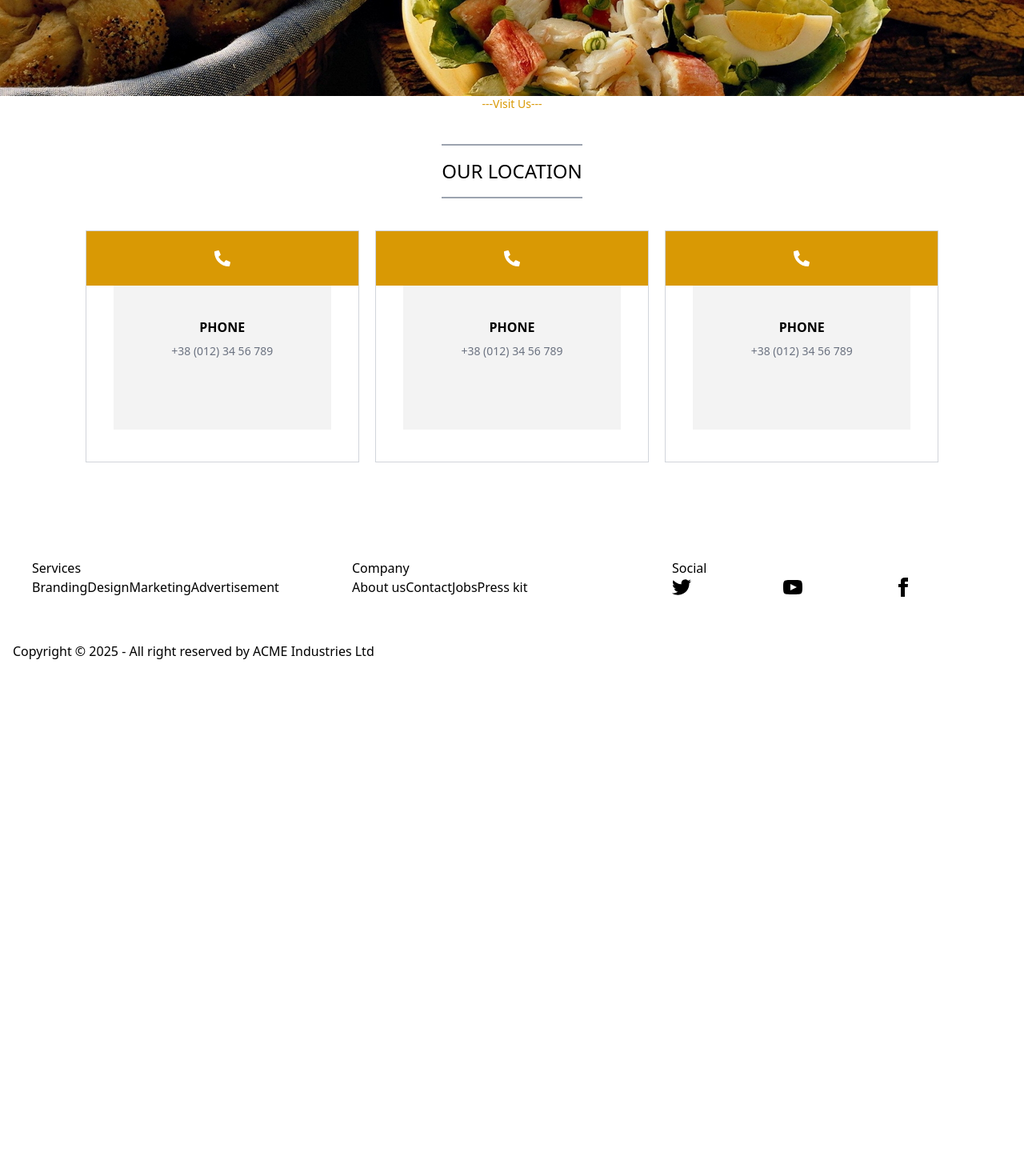
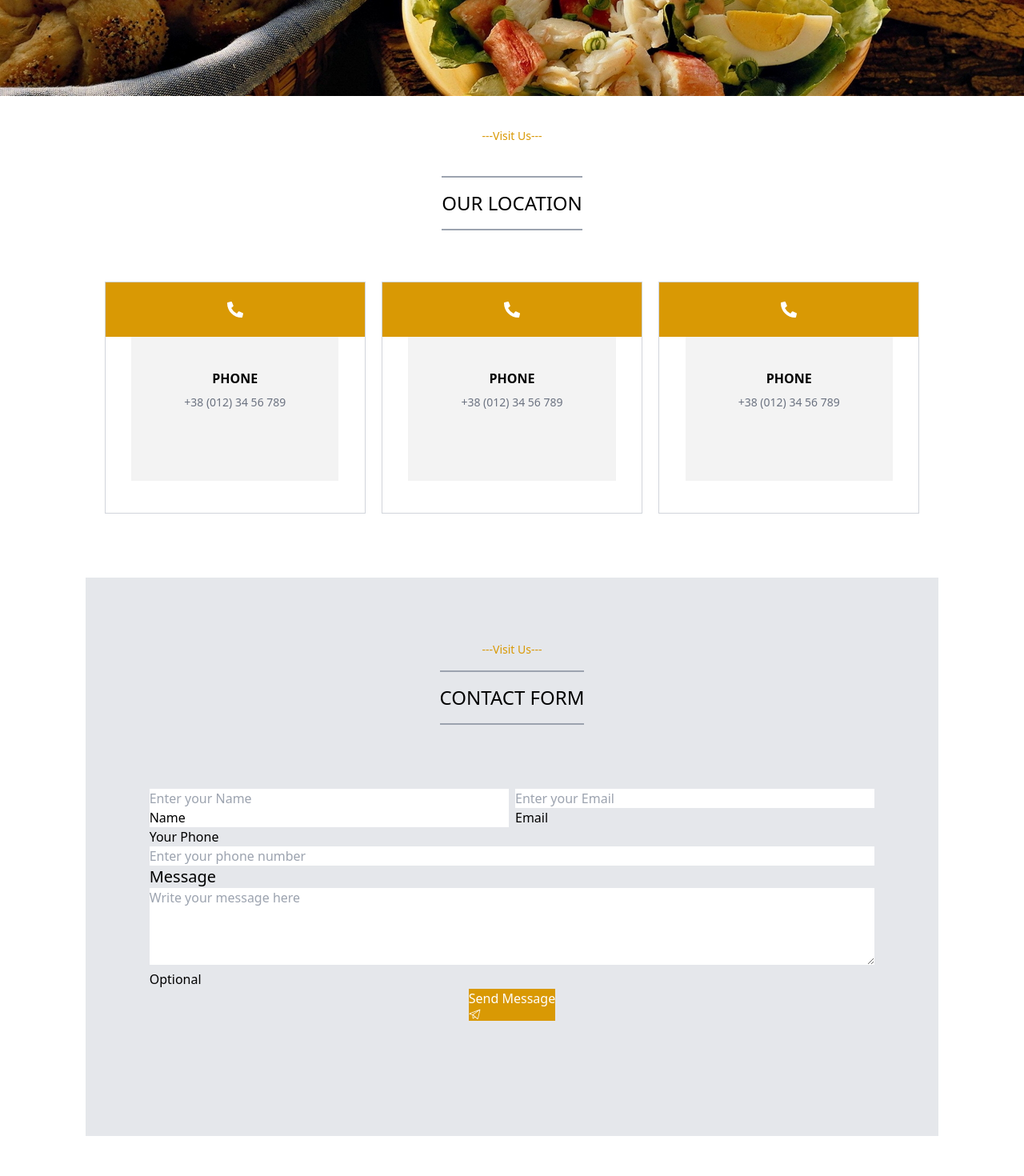
Before and after one commit to TanvirAhmed-1/Restaurant-web-project, a React (Vite) app: page /contact in a window 1280 px wide. Shown: the part 680-2150 px from the top of the page at 80% size. Before the commit the page ends 1522 px from the top, so only its background shows below. Built offline with nearby package versions, Linux system fonts and the light colour scheme.

Commit message:
add menu page

```diff
--- a/src/Pages/ContactUs/ContactUs.jsx
+++ b/src/Pages/ContactUs/ContactUs.jsx
@@ -1,11 +1,12 @@
 import { FaPhoneAlt } from "react-icons/fa";
 import "../../index.css";
+import { PiTelegramLogoLight } from "react-icons/pi";
 
 const ContactUs = () => {
   return (
     <div className="bg-white">
       <div className="contact-img min-h-[800px] w-full flex justify-center items-center">
-        <div className="bg-black opacity-40 py-40 px-72 z-40 space-y-4">
+        <div className="bg-black bg-opacity-40 py-40 px-72 z-40 space-y-4">
           <h1 className="uppercase text-white text-5xl text-center">
             Contact us
           </h1>
@@ -14,16 +15,14 @@ const ContactUs = () => {
       </div>
 
       {/* location */}
-      <div>
-        <p className="text-[#D99904] text-sm text-center">
-        ---Visit Us---
-        </p>
+      <div className="py-10">
+        <p className="text-[#D99904] text-sm text-center">---Visit Us---</p>
         <div className="flex justify-center items-center py-10">
           <p className="text-black text-2xl text-center border-t-2 border-b-2 py-4 border-gray-400">
             OUR LOCATION
           </p>
         </div>
-        <div className="grid md:grid-cols-3 grid-cols-1 gap-5 w-10/12 mx-auto pb-20">
+        <div className="grid md:grid-cols-3 grid-cols-1 gap-5 lg:w-10/12 mx-auto pb-20 p-6">
           <div className=" border border-solid border-gray-300 flex justify-center items-center flex-col pb-10">
             <div className="bg-[#D99904] py-6 w-full flex justify-center items-center ">
               <p>
@@ -31,7 +30,9 @@ const ContactUs = () => {
               </p>
             </div>
             <div className="bg-[#F3F3F3]  grid justify-center items-center w-4/5 pt-10 pb-20">
-                <h1 className="uppercase text-black font-semibold text-center">Phone</h1>
+              <h1 className="uppercase text-black font-semibold text-center">
+                Phone
+              </h1>
               <p className="text-gray-500 py-2 text-sm">+38 (012) 34 56 789</p>
             </div>
           </div>
@@ -43,7 +44,9 @@ const ContactUs = () => {
               </p>
             </div>
             <div className="bg-[#F3F3F3]  grid justify-center items-center w-4/5 pt-10 pb-20">
-                <h1 className="uppercase text-black font-semibold text-center">Phone</h1>
+              <h1 className="uppercase text-black font-semibold text-center">
+                Phone
+              </h1>
               <p className="text-gray-500 py-2 text-sm">+38 (012) 34 56 789</p>
             </div>
           </div>
@@ -55,12 +58,60 @@ const ContactUs = () => {
               </p>
             </div>
             <div className="bg-[#F3F3F3]  grid justify-center items-center w-4/5 pt-10 pb-20">
-                <h1 className="uppercase text-black font-semibold text-center">Phone</h1>
+              <h1 className="uppercase text-black font-semibold text-center">
+                Phone
+              </h1>
               <p className="text-gray-500 py-2 text-sm">+38 (012) 34 56 789</p>
             </div>
           </div>
+        </div>
 
+        {/* contact form */}
 
+        <div className="lg:p-20  md:w-10/12 p-10 md:p-6 mx-auto bg-gray-200">
+          <p className="text-[#D99904] text-sm text-center">---Visit Us---</p>
+          <div className="flex justify-center items-center py-4">
+            <p className="text-black text-2xl text-center border-t-2 border-b-2 py-4 border-gray-400">
+              CONTACT FORM
+            </p>
+          </div>
+          <div className="py-16">
+            <div className=" grid md:grid-cols-2 gap-2  grid-cols-1 ">
+              <label className="floating-label bg-white w-full">
+                <input
+                  type="text"
+                  placeholder="Enter your Name"
+                  className="input file-input-md bg-white w-full text-black border-gray-400"
+                />
+                <span className="">Name</span>
+              </label>
+              <label className="floating-label">
+                <input
+                  type="text"
+                  placeholder="Enter your Email"
+                  className="input input-md bg-white w-full text-black border-gray-400"
+                />
+                <span className="">Email</span>
+              </label>
+            </div>
+            <label className="floating-label py-6">
+              <span>Your Phone</span>
+              <input
+                type="text"
+                placeholder="Enter your phone number"
+                className="input input-md w-full bg-white border-gray-400"
+              />
+            </label>
+            <fieldset className="floating-label">
+            <span className="text-xl">Message</span>
+              <textarea className="textarea h-24 w-full border-gray-400 bg-white" placeholder="Write your message here"></textarea>
+              <div className="fieldset-label">Optional</div>
+            </fieldset>
+
+            <div className="flex justify-center items-center">
+            <button className="btn border-none text-white bg-[#D99904]">Send Message <PiTelegramLogoLight className="text-white" /></button>
+            </div>
+          </div>
         </div>
       </div>
     </div>
--- /dev/null
+++ b/src/Pages/Menu/MenuPage.jsx
@@ -0,0 +1,20 @@
+import React from "react";
+
+const MenuPage = () => {
+  return (
+    <div>
+      <div className="MenuPage-img min-h-[800px] w-full flex justify-center items-center">
+        <div className="bg-black bg-opacity-40 py-40 px-72 z-40 space-y-4">
+          <h1 className="uppercase text-white text-5xl text-center ">
+            YOur menu
+          </h1>
+          <p className="text-sm text-center uppercase">Would you like to try a dish?</p>
+        </div>
+      </div>
+
+      {/* offer section */}
+    </div>
+  );
+};
+
+export default MenuPage;
--- a/src/Routes/Router.jsx
+++ b/src/Routes/Router.jsx
@@ -5,6 +5,7 @@ import Home from "../Pages/Home";
 import Login from "../Share/Login";
 import Register from "../Share/Register";
 import ContactUs from "../Pages/ContactUs/ContactUs";
+import MenuPage from "../Pages/Menu/MenuPage";
 
 const Router = createBrowserRouter([
 {
@@ -27,6 +28,10 @@ const Router = createBrowserRouter([
         {
             path:"/contact",
             element:<ContactUs></ContactUs>
+        },
+        {
+            path:"/menu",
+            element:<MenuPage></MenuPage>
         }
     ]
 },
--- a/src/components/Navbar.jsx
+++ b/src/components/Navbar.jsx
@@ -14,9 +14,12 @@ const Navbar = () => {
             <li>
             <NavLink to={"/contact"}>ContactUs</NavLink>
             </li>
+            <li>
+            <NavLink to={"/menu"}>OUR MENU</NavLink>
+            </li>
   </>
   return (
-    <div className="navbar fixed z-20 bg-black text-white opacity-55 max-w-screen-xl mx-auto">
+    <div className="navbar fixed z-20 bg-black text-white bg-opacity-55 max-w-screen-xl mx-auto">
       <div className="navbar-start">
         <div className="dropdown">
           <div tabIndex={0} role="button" className="btn btn-ghost lg:hidden">
--- a/src/index.css
+++ b/src/index.css
@@ -27,3 +27,10 @@
   background-repeat: no-repeat;
   background-position: center;
 }
+.MenuPage-img{
+  background-size: cover;
+  background-repeat: no-repeat;
+  background-position: center;
+  background-image: url("./assets/menu/banner3.jpg");
+
+}
```
Lines whose indentation alone changed are shown as unchanged.
